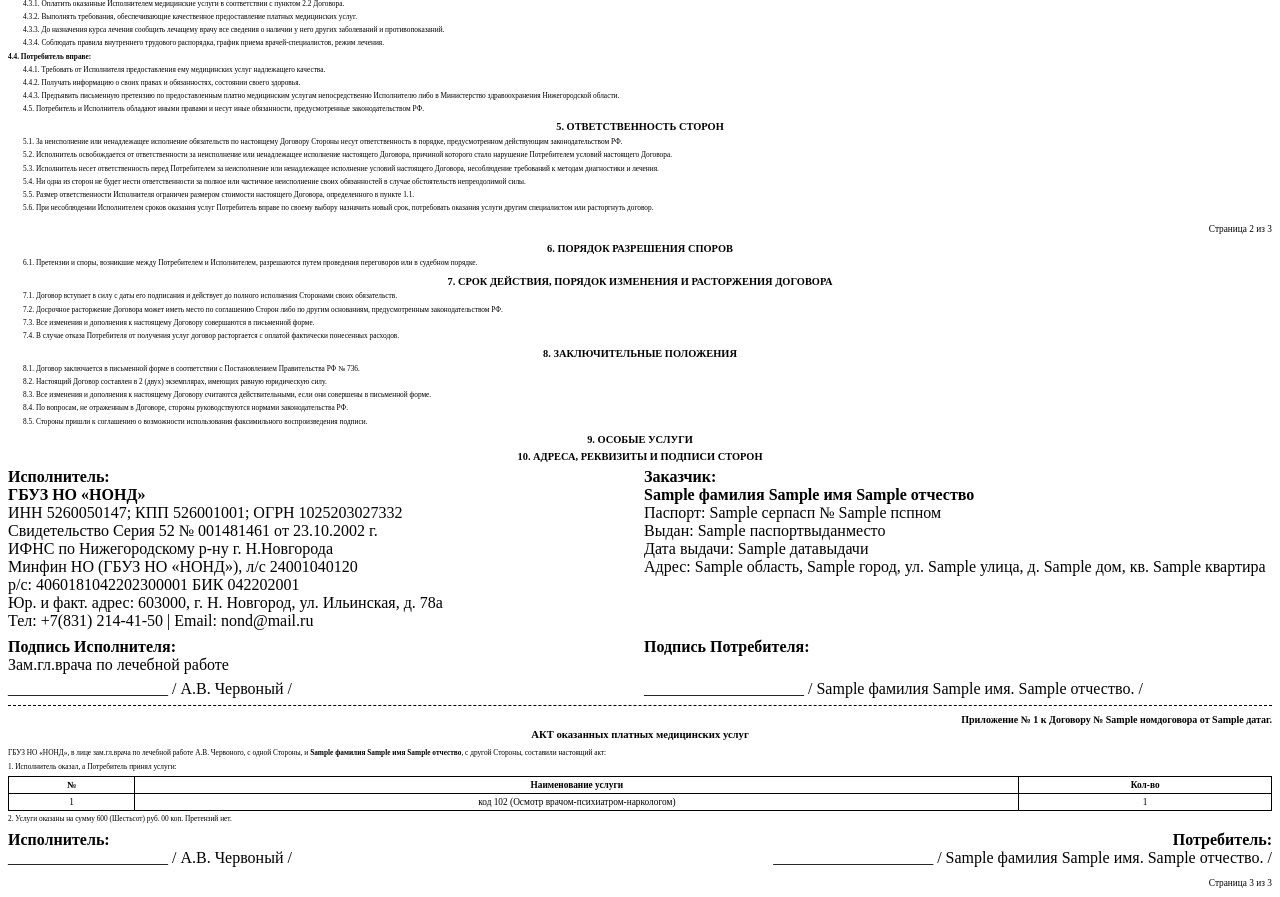
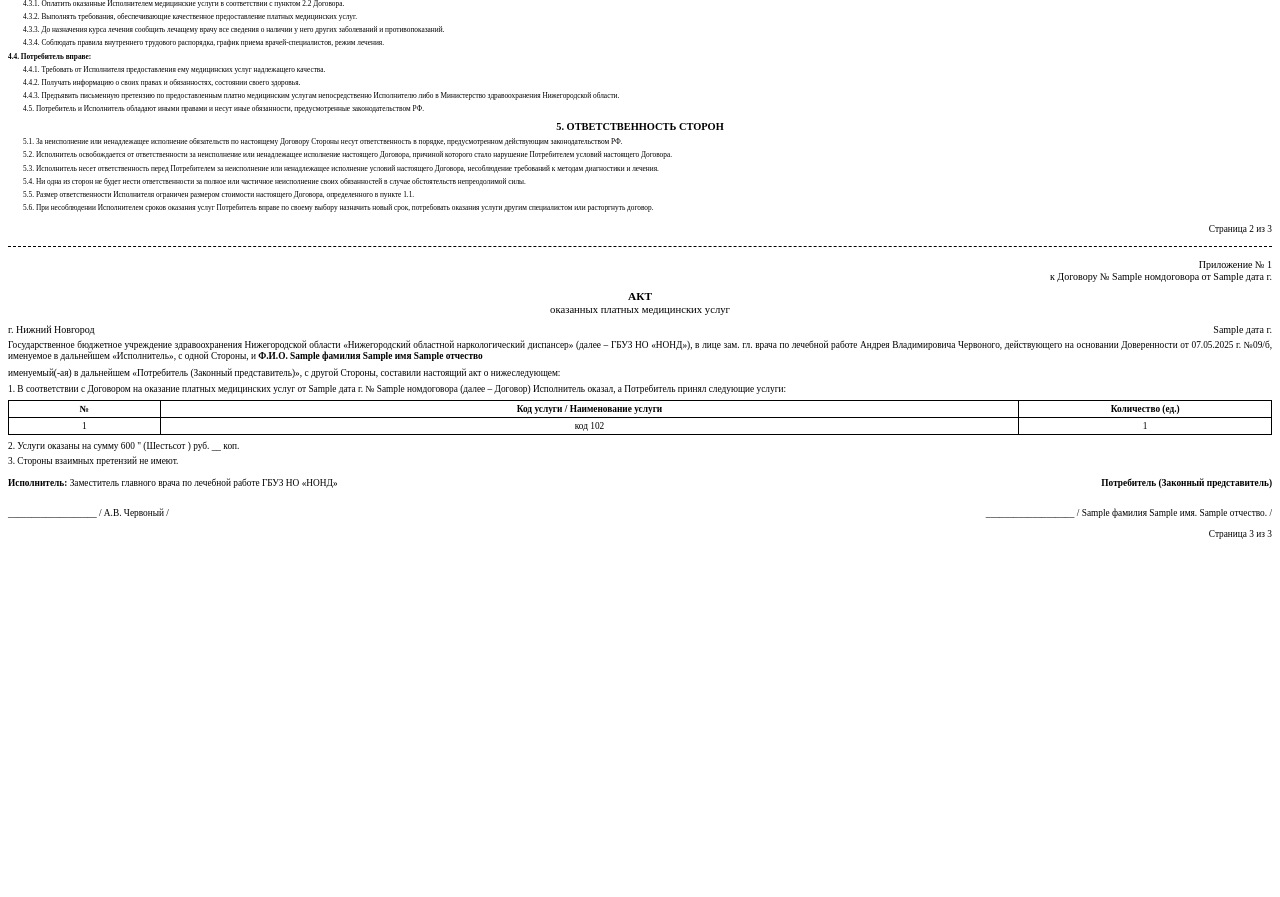
Before and after one commit to kreonike/mig_nn, a Python web app: template template/template_dogovor_narkolog.html in a window 1280 px wide. Shown: the part 611-1508 px from the top of the page. After the commit the page ends 1150 px from the top, so only its background shows below. Run offline with Jinja, Linux system fonts and the light colour scheme; the template is opened without the code that fills it: most values are stand-ins (such as "Sample title", 1, 10 or a date in 2020).

Commit message:
11..08.2026 home - 1

```diff
--- a/template/template_dogovor_narkolog.html
+++ b/template/template_dogovor_narkolog.html
@@ -169,110 +169,71 @@
     <div class="page-footer">Страница 2 из 3</div>
     <div class="page-break"></div>
 
-    <!-- ==================== СТРАНИЦА 3 ==================== -->
-    <div class="section-header">6. ПОРЯДОК РАЗРЕШЕНИЯ СПОРОВ</div>
-    <p>6.1. Претензии и споры, возникшие между Потребителем и Исполнителем, разрешаются путем проведения переговоров или в судебном порядке.</p>
+    <!-- ==================== БЛОК АКТА (СТРАНИЦА 3) ==================== -->
+    <hr style="border: 0; border-top: 1px dashed #000; margin: 3mm 0;"/>
 
-    <div class="section-header">7. СРОК ДЕЙСТВИЯ, ПОРЯДОК ИЗМЕНЕНИЯ И РАСТОРЖЕНИЯ ДОГОВОРА</div>
-    <p>7.1. Договор вступает в силу с даты его подписания и действует до полного исполнения Сторонами своих обязательств.</p>
-    <p>7.2. Досрочное расторжение Договора может иметь место по соглашению Сторон либо по другим основаниям, предусмотренным законодательством РФ.</p>
-    <p>7.3. Все изменения и дополнения к настоящему Договору совершаются в письменной форме.</p>
-    <p>7.4. В случае отказа Потребителя от получения услуг договор расторгается с оплатой фактически понесенных расходов.</p>
+    <div align="right" style="font-size: 7.5pt; line-height: 1.2; margin-bottom: 2mm;">
+        Приложение № 1<br/>
+        к Договору № {{ doc.НомДоговора }} от {{ doc.Дата }} г.
+    </div>
 
-    <div class="section-header">8. ЗАКЛЮЧИТЕЛЬНЫЕ ПОЛОЖЕНИЯ</div>
-    <p>8.1. Договор заключается в письменной форме в соответствии с Постановлением Правительства РФ № 736.</p>
-    <p>8.2. Настоящий Договор составлен в 2 (двух) экземплярах, имеющих равную юридическую силу.</p>
-    <p>8.3. Все изменения и дополнения к настоящему Договору считаются действительными, если они совершены в письменной форме.</p>
-    <p>8.4. По вопросам, не отраженным в Договоре, стороны руководствуются нормами законодательства РФ.</p>
-    <p>8.5. Стороны пришли к соглашению о возможности использования факсимильного воспроизведения подписи.</p>
+    <div class="header-title" style="margin-bottom: 2mm; font-size: 8.5pt;">
+        АКТ<br/>
+        <span style="font-weight: normal; font-size: 8pt;">оказанных платных медицинских услуг</span>
+    </div>
 
-    <div class="section-header">9. ОСОБЫЕ УСЛУГИ</div>
-    <div class="section-header" style="margin-top: 1mm;">10. АДРЕСА, РЕКВИЗИТЫ И ПОДПИСИ СТОРОН</div>
-
-    <table width="100%" border="0" cellspacing="0" cellpadding="0" style="margin-top: 1.5mm; table-layout: fixed;">
+    <table width="100%" border="0" cellspacing="0" cellpadding="0" style="margin-bottom: 1.5mm; font-size: 7.5pt;">
         <tr>
-            <td width="50%" valign="top" style="padding-right: 4px;">
-                <b>Исполнитель:</b><br/>
-                <b>ГБУЗ НО «НОНД»</b><br/>
-                ИНН 5260050147; КПП 526001001; ОГРН 1025203027332<br/>
-                Свидетельство Серия 52 № 001481461 от 23.10.2002 г.<br/>
-                ИФНС по Нижегородскому р-ну г. Н.Новгорода<br/>
-                Минфин НО (ГБУЗ НО «НОНД»), л/с 24001040120<br/>
-                р/с: 4060181042202300001 БИК 042202001<br/>
-                Юр. и факт. адрес: 603000, г. Н. Новгород, ул. Ильинская, д. 78а<br/>
-                Тел: +7(831) 214-41-50 | Email: nond@mail.ru
-            </td>
-            <td width="50%" valign="top" style="padding-left: 4px;">
-                <b>Заказчик:</b><br/>
-                <b>{{ doc.Фамилия }} {{ doc.Имя }} {{ doc.Отчество }}</b><br/>
-                Паспорт: {{ doc.СерПасп }} № {{ doc.ПспНом }}<br/>
-                Выдан: {{ doc.ПаспортВыданМесто }}<br/>
-                Дата выдачи: {{ doc.ДатаВыдачи }}<br/>
-                Адрес: {{ doc.Область }}, {{ doc.Город }}, ул. {{ doc.Улица }}, д. {{ doc.Дом }}, кв. {{ doc.Квартира }}
-            </td>
-        </tr>
-        <tr>
-            <td width="50%" valign="top" style="padding-right: 4px; padding-top: 2mm;">
-                <b>Подпись Исполнителя:</b><br/>Зам.гл.врача по лечебной работе
-            </td>
-            <td width="50%" valign="top" style="padding-left: 4px; padding-top: 2mm;">
-                <b>Подпись Потребителя:</b>
-            </td>
-        </tr>
-        <tr>
-            <td width="50%" valign="bottom" style="padding-right: 4px; padding-top: 1.5mm;">
-                ____________________ / А.В. Червоный /
-            </td>
-            <td width="50%" valign="bottom" style="padding-left: 4px; padding-top: 1.5mm;">
-                ____________________ / {{ doc.Фамилия }} {{ doc.Имя[0] }}. {{ doc.Отчество[0] }}. /
-            </td>
+            <td align="left">г. Нижний Новгород</td>
+            <td align="right">{{ doc.Дата }} г.</td>
         </tr>
     </table>
 
-    <hr style="border: 0; border-top: 1px dashed #000; margin: 2mm 0;"/>
-
-    <div align="right" style="font-weight: bold; font-size: 7.5pt;">
-        Приложение № 1 к Договору № {{ doc.НомДоговора }} от {{ doc.Дата }}г.
-    </div>
-
-    <div class="header-title" style="margin-top: 1mm; font-size: 8pt;">
-        АКТ оказанных платных медицинских услуг
-    </div>
-
-    <p class="no-indent">
-        ГБУЗ НО «НОНД», в лице зам.гл.врача по лечебной работе А.В. Червоного, с одной Стороны, и <b>{{ doc.Фамилия }} {{ doc.Имя }} {{ doc.Отчество }}</b>, с другой Стороны, составили настоящий акт:
+    <p class="no-indent" style="font-size: 7pt; line-height: 1.15; margin-bottom: 1.5mm;">
+        Государственное бюджетное учреждение здравоохранения Нижегородской области «Нижегородский областной наркологический диспансер» (далее – ГБУЗ НО «НОНД»), в лице зам. гл. врача по лечебной работе Андрея Владимировича Червоного, действующего на основании Доверенности от 07.05.2025 г. №09/б, именуемое в дальнейшем «Исполнитель», с одной Стороны, и <b>Ф.И.О. {{ doc.Фамилия }} {{ doc.Имя }} {{ doc.Отчество }}</b>
     </p>
 
-    <p class="no-indent">1. Исполнитель оказал, а Потребитель принял услуги:</p>
+    <p class="no-indent" style="font-size: 7pt; line-height: 1.15; margin-bottom: 1.5mm;">
+        именуемый(-ая) в дальнейшем «Потребитель (Законный представитель)», с другой Стороны, составили настоящий акт о нижеследующем:
+    </p>
 
-    <table class="grid-table" style="margin: 1mm 0;">
+    <p class="no-indent" style="font-size: 7pt; line-height: 1.15; margin-bottom: 1.5mm;">
+        1. В соответствии с Договором на оказание платных медицинских услуг от {{ doc.Дата }} г. № {{ doc.НомДоговора }} (далее – Договор) Исполнитель оказал, а Потребитель принял следующие услуги:
+    </p>
+
+    <table class="grid-table" style="margin: 1.5mm 0;">
         <thead>
             <tr>
-                <th width="10%">№</th>
-                <th width="70%">Наименование услуги</th>
-                <th width="20%">Кол-во</th>
+                <th width="12%">№</th>
+                <th width="68%">Код услуги / Наименование услуги</th>
+                <th width="20%">Количество (ед.)</th>
             </tr>
         </thead>
         <tbody>
             <tr>
                 <td>1</td>
-                <td>код 102 (Осмотр врачом-психиатром-наркологом)</td>
+                <td>код 102</td>
                 <td>1</td>
             </tr>
         </tbody>
     </table>
 
-    <p class="no-indent">2. Услуги оказаны на сумму 600 (Шестьсот) руб. 00 коп. Претензий нет.</p>
+    <p class="no-indent" style="font-size: 7pt; margin-top: 1.5mm; margin-bottom: 1mm;">
+        2. Услуги оказаны на сумму 600 " (Шестьсот ) руб. __ коп.
+    </p>
+    <p class="no-indent" style="font-size: 7pt; margin-bottom: 3mm;">
+        3. Стороны взаимных претензий не имеют.
+    </p>
 
-    <table width="100%" border="0" cellspacing="0" cellpadding="0" style="margin-top: 2mm;">
+    <table width="100%" border="0" cellspacing="0" cellpadding="0" style="font-size: 7pt; margin-top: 2mm;">
         <tr>
-            <td width="50%" valign="bottom">
-                <b>Исполнитель:</b><br/>
-                ____________________ / А.В. Червоный /
+            <td width="55%" valign="top" align="left">
+                <b>Исполнитель:</b> Заместитель главного врача по лечебной работе ГБУЗ НО «НОНД»<br/><br/><br/>
+                ___________________ / А.В. Червоный /
             </td>
-            <td width="50%" valign="bottom" align="right">
-                <b>Потребитель:</b><br/>
-                ____________________ / {{ doc.Фамилия }} {{ doc.Имя[0] }}. {{ doc.Отчество[0] }}. /
+            <td width="45%" valign="top" align="right">
+                <b>Потребитель (Законный представитель)</b><br/><br/><br/>
+                ___________________ / {{ doc.Фамилия }} {{ doc.Имя[0] }}. {{ doc.Отчество[0] }}. /
             </td>
         </tr>
     </table>
--- /dev/null
+++ b/version.json
@@ -0,0 +1,3 @@
+{
+  "version": "1.2.0"
+}
```
Also changed, not shown: main.py (+11 -6 lines).
